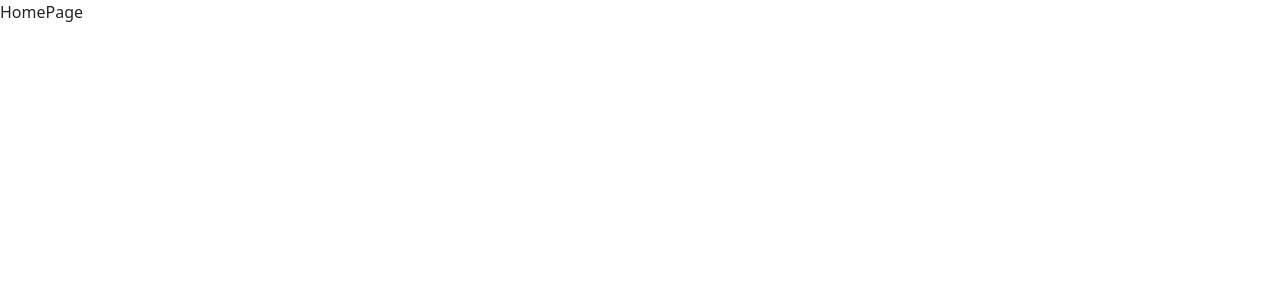
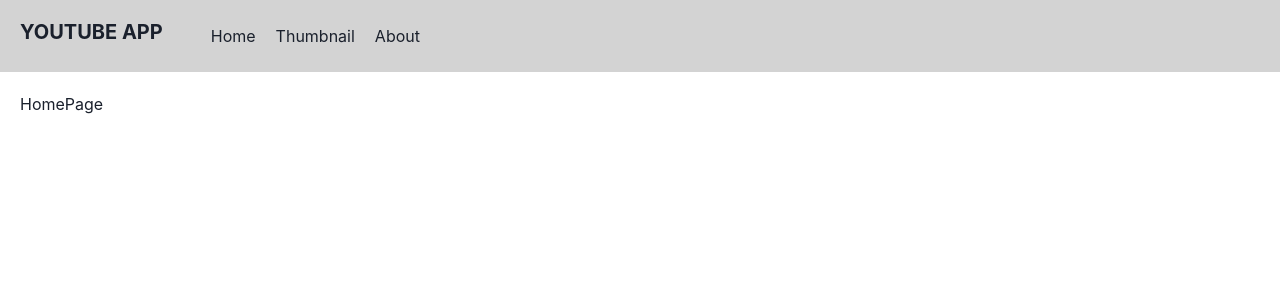
Before and after one commit to mhasnain306/youtube-app, a React app: page / in a window 1280 px wide. Shown: the top 300 px of the page. Built offline with nearby package versions, Linux system fonts and the light colour scheme; the HTML template or start-up script is replaced by a standard one.

Commit message:
implemented channel endpoint

```diff
--- a/package.json
+++ b/package.json
@@ -10,9 +10,13 @@
     "preview": "vite preview"
   },
   "dependencies": {
+    "@chakra-ui/react": "^2.8.1",
+    "@emotion/react": "^11.11.1",
+    "@emotion/styled": "^11.11.0",
     "@react-oauth/google": "^0.11.1",
     "axios": "^1.5.1",
     "bootstrap": "^5.3.2",
+    "framer-motion": "^10.16.4",
     "react": "^18.2.0",
     "react-dom": "^18.2.0",
     "react-router-dom": "^6.16.0"
--- a/src/App.tsx
+++ b/src/App.tsx
@@ -1,5 +1,5 @@
-import OauthButton from "./OauthButton";
-import Thumbnail from "./Thumbnail";
+import OauthButton from "./components/OauthButton";
+import Thumbnail from "./components/Thumbnail";
 
 function App() {
   return (
--- /dev/null
+++ b/src/components/NavBar.tsx
@@ -0,0 +1,17 @@
+import { HStack, Heading } from "@chakra-ui/react";
+import { Link } from "react-router-dom";
+
+const NavBar = () => {
+  return (
+    <HStack>
+      <Heading size={"md"}>YOUTUBE APP</Heading>
+      <HStack marginStart={10} spacing={5}>
+        <Link to="/">Home</Link>
+        <Link to="/thumbnail">Thumbnail</Link>
+        <Link to="/about">About</Link>
+      </HStack>
+    </HStack>
+  );
+};
+
+export default NavBar;
--- a/src/Thumbnail.tsx
+++ b/src/components/Thumbnail.tsx
@@ -1,6 +1,6 @@
 import { FormEvent, useRef } from "react";
-import useThumbnail from "./hooks/useThumbnail";
-import getVideoId from "./services/getVideoId";
+import useThumbnail from "../hooks/useThumbnail";
+import getVideoId from "../services/getVideoId";
 
 const Thumbnail = () => {
   const {
--- a/src/main.tsx
+++ b/src/main.tsx
@@ -5,13 +5,17 @@ import "bootstrap/dist/css/bootstrap.css";
 import { RouterProvider } from "react-router-dom";
 import router from "./routes.tsx";
 import { GoogleOAuthProvider } from "@react-oauth/google";
+import { ChakraProvider } from "@chakra-ui/react";
+import theme from "./theme.ts";
 
 const clientId =
   "597889139500-mjjuu39tcofqrqkgscmna3k40k3pq196.apps.googleusercontent.com";
 ReactDOM.createRoot(document.getElementById("root")!).render(
   <React.StrictMode>
     <GoogleOAuthProvider clientId={clientId}>
-      <RouterProvider router={router} />
+      <ChakraProvider theme={theme}>
+        <RouterProvider router={router} />
+      </ChakraProvider>
     </GoogleOAuthProvider>
   </React.StrictMode>
 );
--- /dev/null
+++ b/src/pages/About.tsx
@@ -0,0 +1,7 @@
+import { Text } from "@chakra-ui/react";
+
+const About = () => {
+  return <Text>About</Text>;
+};
+
+export default About;
--- a/src/pages/HomePage.tsx
+++ b/src/pages/HomePage.tsx
@@ -1,5 +1,7 @@
+import { Text } from "@chakra-ui/react";
+
 const HomePage = () => {
-  return <div>HomePage</div>;
+  return <Text>HomePage</Text>;
 };
 
 export default HomePage;
--- /dev/null
+++ b/src/pages/Layout.tsx
@@ -0,0 +1,26 @@
+import { Box, Grid, GridItem } from "@chakra-ui/react";
+import { Outlet } from "react-router-dom";
+import NavBar from "../components/NavBar";
+
+const Layout = () => {
+  return (
+    <Grid
+      templateAreas={{
+        base: `"nav" "main"`,
+      }}
+    >
+      <GridItem area={"nav"}>
+        <Box padding={5} bg={"lightgray"}>
+          <NavBar />
+        </Box>
+      </GridItem>
+      <GridItem area={"main"}>
+        <Box padding={5}>
+          <Outlet />
+        </Box>
+      </GridItem>
+    </Grid>
+  );
+};
+
+export default Layout;
--- a/src/routes.tsx
+++ b/src/routes.tsx
@@ -1,12 +1,19 @@
 import { createBrowserRouter } from "react-router-dom";
-import App from "./App";
+import HomePage from "./pages/HomePage";
 import Oauth2 from "./pages/Oauth2";
-import HomePage from "./pages/HomePage";
+import Thumbnail from "./components/Thumbnail";
+import Layout from "./pages/Layout";
+import About from "./pages/About";
 
 const router = createBrowserRouter([
   {
     path: "/",
-    element: <HomePage />,
+    element: <Layout />,
+    children: [
+      { index: true, element: <HomePage /> },
+      { path: "/thumbnail", element: <Thumbnail /> },
+      { path: "/about", element: <About /> },
+    ],
   },
   {
     path: "/oauth2",
--- /dev/null
+++ b/src/theme.ts
@@ -0,0 +1,9 @@
+import { extendTheme, ThemeConfig } from "@chakra-ui/react";
+
+const config: ThemeConfig = {
+    initialColorMode: 'light',
+};
+
+const theme = extendTheme({ config });
+
+export default theme;
```
Also changed, not shown: src/components/OauthButton.tsx (renamed from src/OauthButton.tsx), 1 other file (tests, documents, lock files or other folders).
